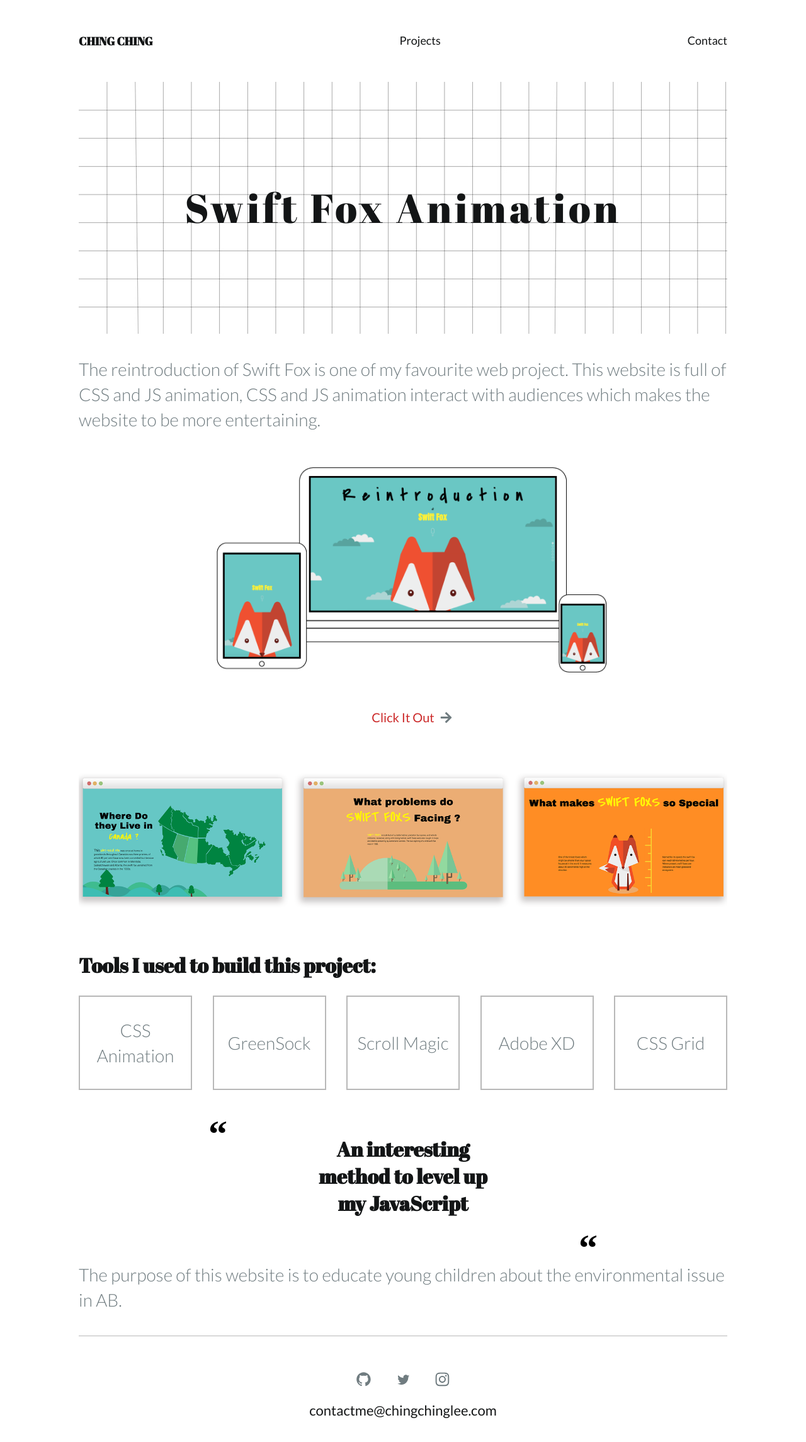
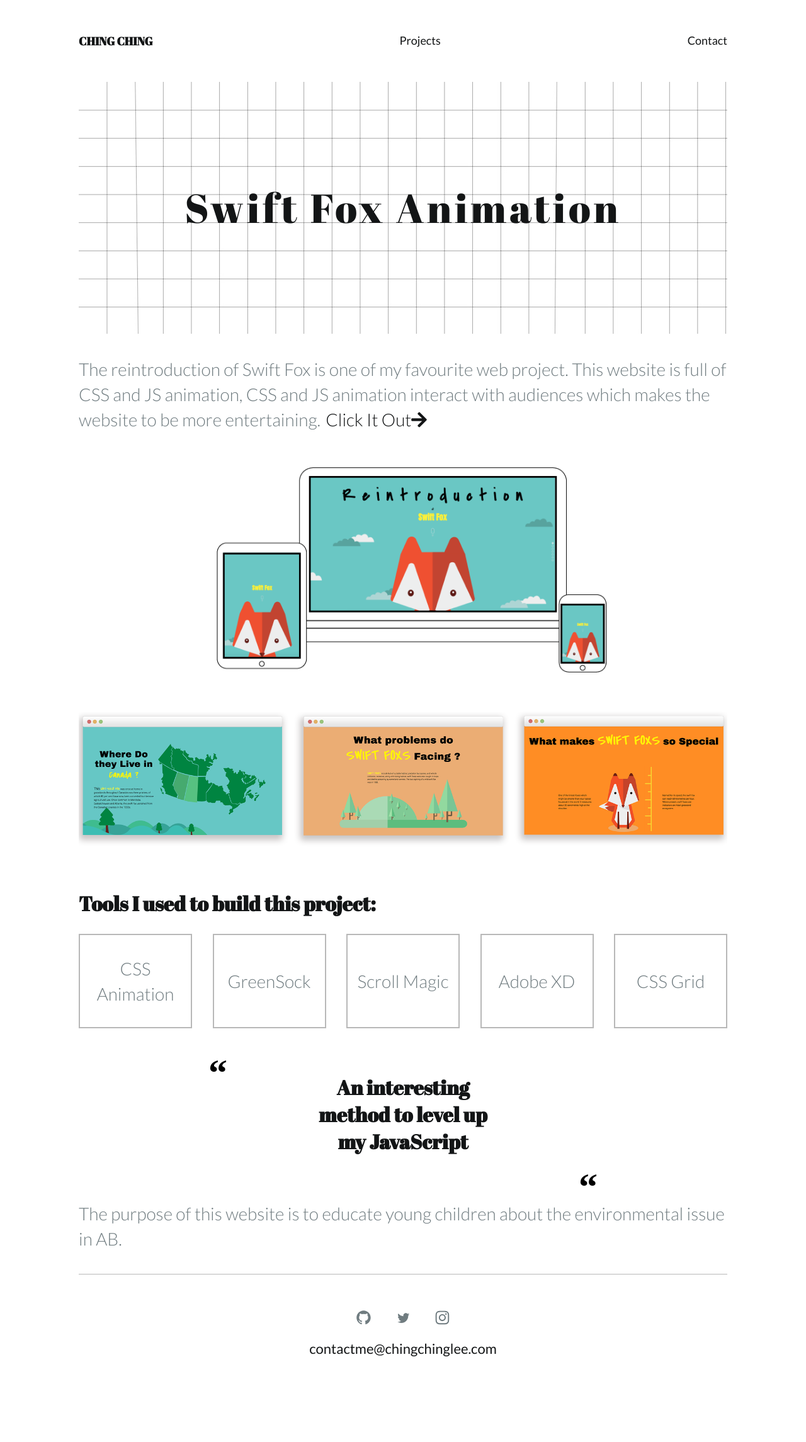
Before and after one commit to leechingching/chingchinglee.com, a Jekyll site: the page built from app/_projects/the_reintroduction_of_swift_fox.markdown, in a window 1280 px wide. Shown: the whole page at 63% size. Built offline with Jekyll 4.4.1, drawn with Linux system fonts in a browser that asks for light colours; nearby versions of some CDN libraries; after the commit the page ends 2192 px from its top, so only the background shows below that.

```diff
--- a/app/_layouts/project.html
+++ b/app/_layouts/project.html
@@ -5,13 +5,13 @@ layout: default
   <div class="project-wrapper">
     <div class="project-detail">
       <div class="project-detail__text">
-        <p>{{ page.description }}</p>
+        <p>{{ page.description }}<a href="{{ page.live_demo }}" alt="{{ page.title }}">Click It Out<span><i class="fas fa-arrow-right"></i></span></a></p>
+        <!-- <div class="project-cta">
+
+        </div> -->
       </div>
       <div class="project-detail__gallery">
         <img class="project__image" src="{{ page.image1 }}" alt="{{page.title}}" />
-        <div class="project-cta">
-          <a href="{{ page.video_url }}" alt="{{ page.video_title }}">Click It Out<span><i class="fas fa-arrow-right"></i></span></a>
-        </div>
         {% if page.image2 %}
         <img class="project__image" src="{{ page.image2 }}" alt="{{page.title}}" />
         {% endif %}
--- a/app/assets/_scss/layouts/_project.scss
+++ b/app/assets/_scss/layouts/_project.scss
@@ -119,7 +119,7 @@
                 @include cta-button();
                 padding: 0;
                 position: relative;
-                color: $pink;
+                //color: $pink;
 
 
                 &:hover {
```
Also changed, not shown: app/_projects/lethbridge_food_guide.md (+2 -2 lines), app/assets/css/app.min.css, app/assets/images/01_rice.png (added), app/assets/images/featured-icon_leth.png (added).
